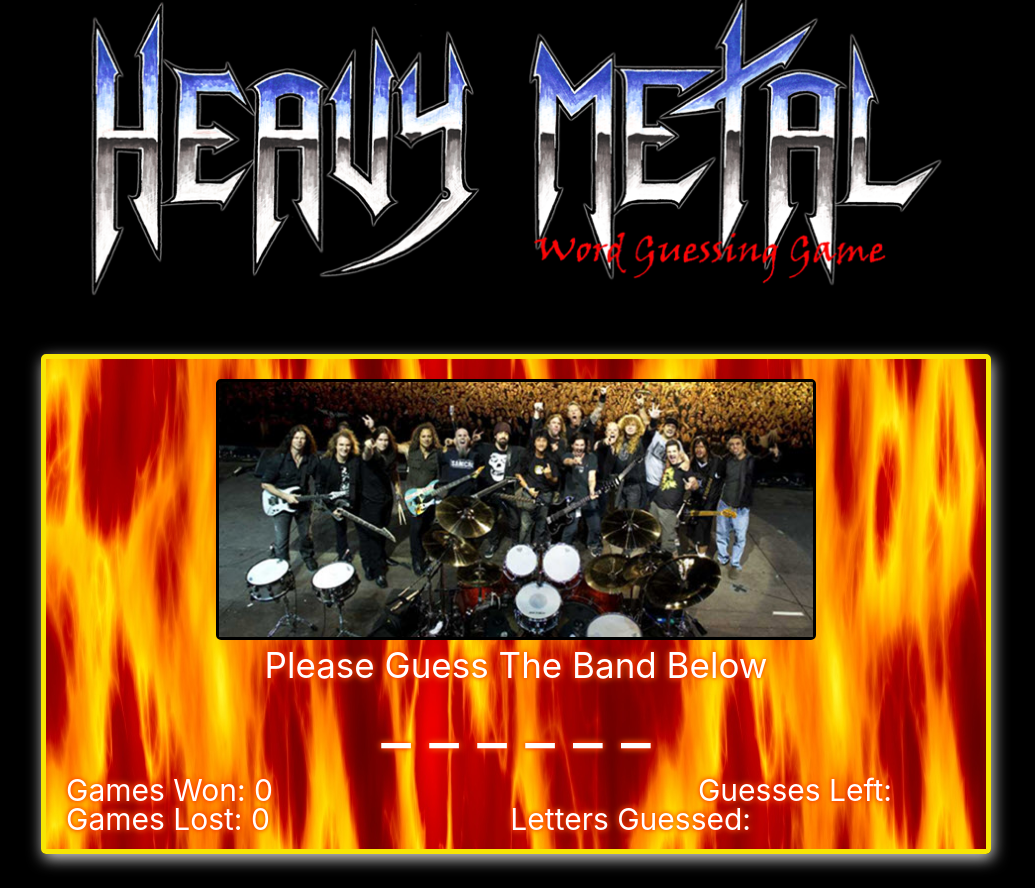
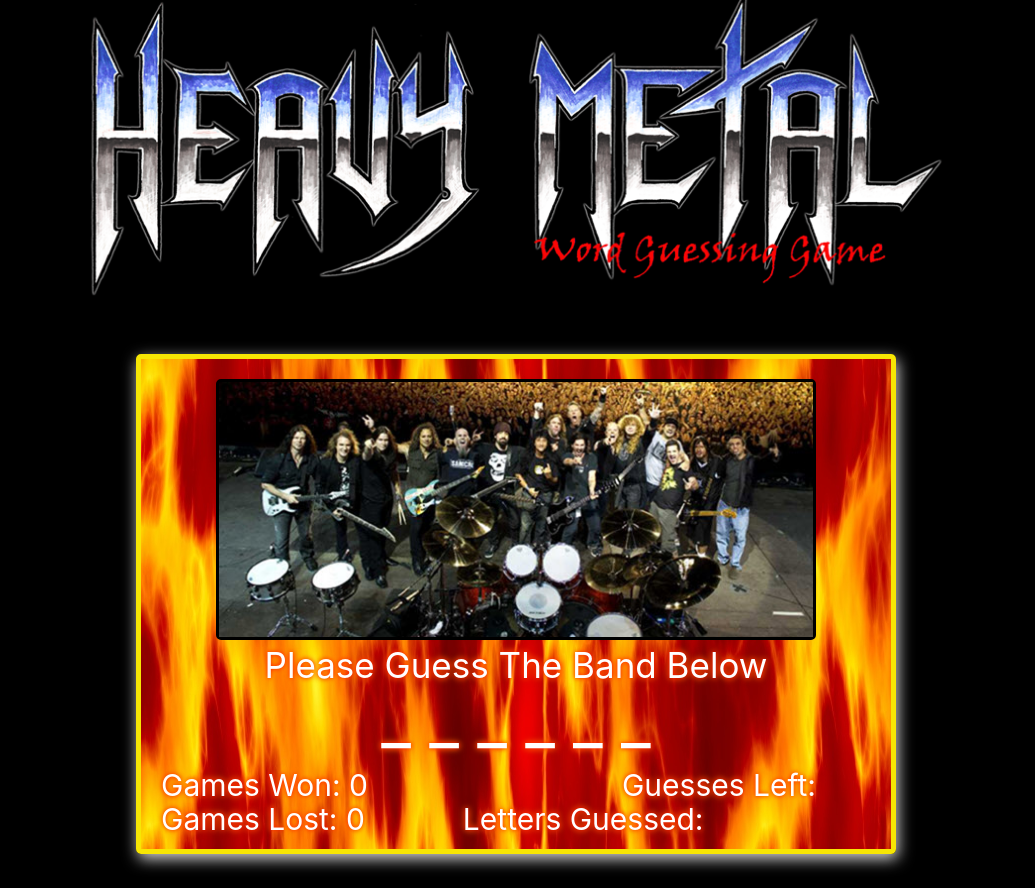
Before and after one commit to bugzweiser13/word_guess, a plain HTML site: page index2.html in a window 1280 px wide. Shown: the whole page, without its empty margins (124-1159 px from the left). Drawn offline with nearby package versions, Linux system fonts and the light colour scheme.

Commit message:
slight changes

```diff
--- a/assets/css/style2.css
+++ b/assets/css/style2.css
@@ -39,7 +39,7 @@ body {
     position: absolute;
     color: white;
     font-size: 30px;
-    bottom: 7%;
+    bottom: 8%;
     text-shadow: 0 0 5px red, 0 0 7px orange;
 }
 
@@ -55,7 +55,7 @@ body {
     position: absolute;
     color: white;
     font-size: 30px;
-    bottom: 7%;
+    bottom: 8%;
     right: 10%;
     text-shadow: 0 0 5px red, 0 0 7px orange;
 }
@@ -73,7 +73,7 @@ body {
     position: absolute;
     color: white;
     font-size: 30px;
-    bottom: 7%;
+    bottom: 8%;
     right: 5%;
     text-shadow: 0 0 5px red, 0 0 7px orange;
 }
--- a/index2.html
+++ b/index2.html
@@ -18,7 +18,7 @@
     </div>
     <div class="container">
         <div class="row">
-            <div class="col-md-10" id="wrapper">
+            <div class="col-md-8" id="wrapper">
                 <div class="d-flex justify-content-center">
                     <div class="big4"><img src="assets/images/big4.jpg" alt="big4.jpg"></div>
                 </div>
```
